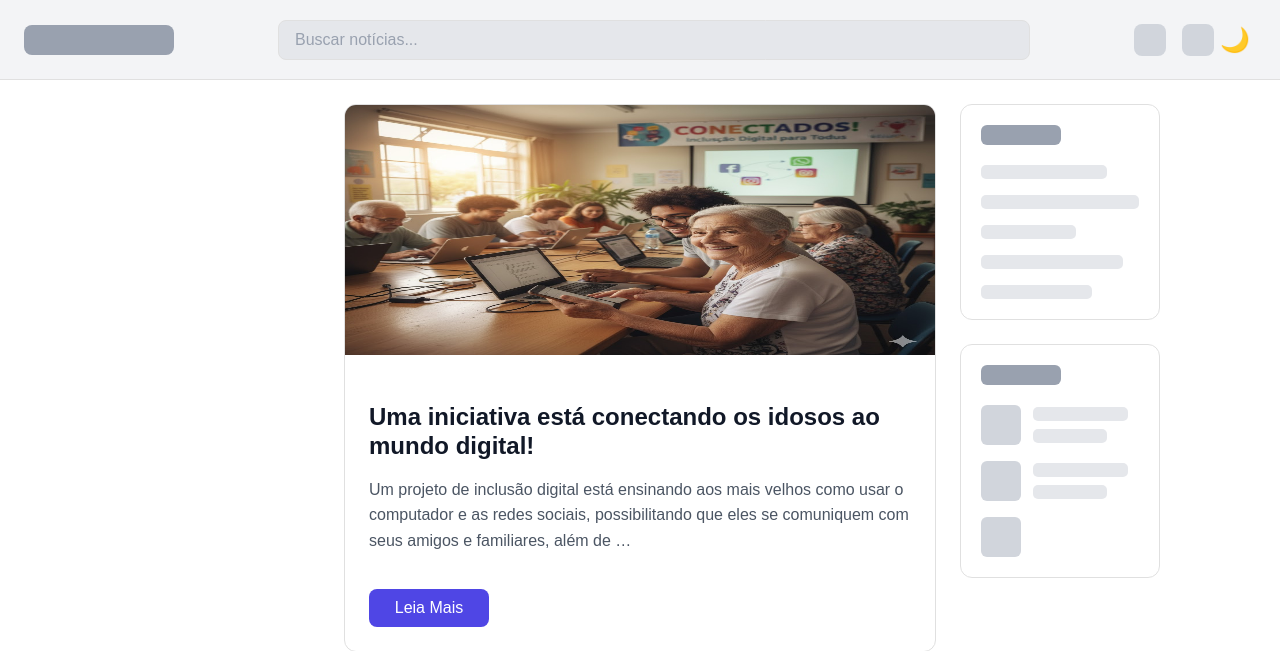
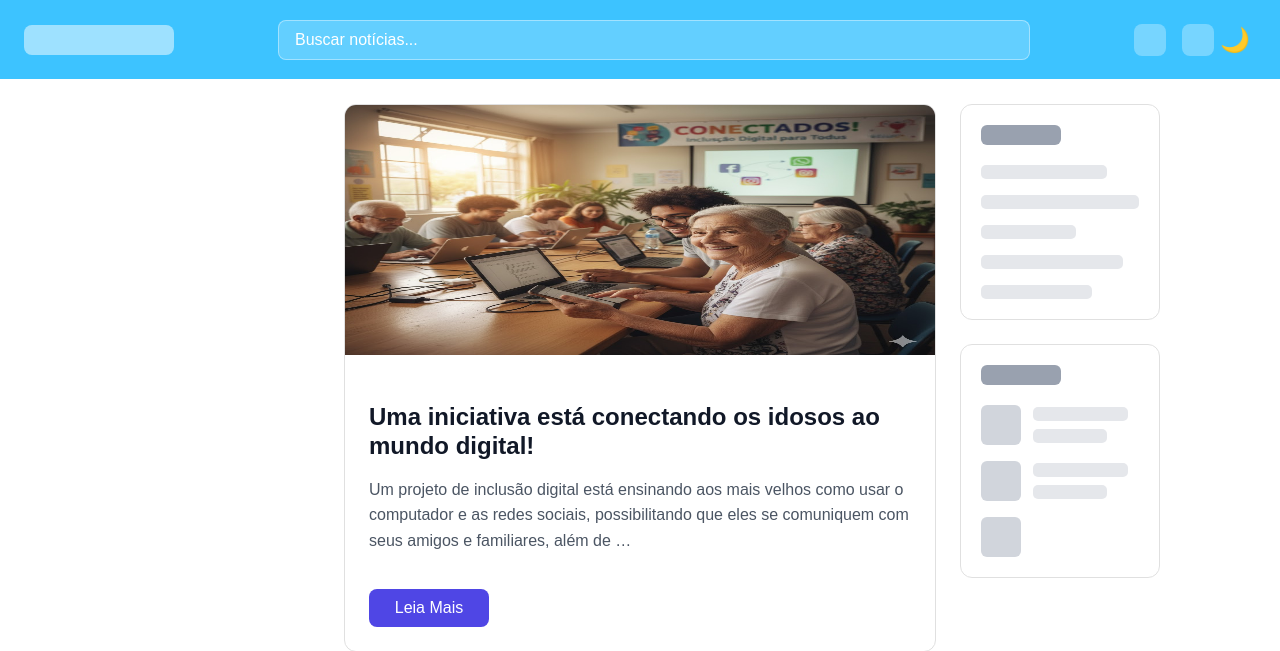
Before and after one commit to joao-c2104/UPDATERS, a Django app: page / in a window 1280 px wide. Shown: the top 651 px of the page. Run offline with Django 5.2, Linux system fonts and the light colour scheme; data comes from the database, SQL or seed files in the repository.

Commit message:
correção da cor das letras, footer e header

```diff
--- a/UPDATERS/feed/static/feed/css/style.css
+++ b/UPDATERS/feed/static/feed/css/style.css
@@ -2,6 +2,10 @@
     --color-background: #f3f4f6;
     --color-surface: #ffffff;
     --color-border: #e0e0e0;
+    --color-primary: #3dc3ff;
+    --color-header-footer: var(--color-primary);
+    --color-text-primary: #111827;
+    --color-text-secondary: #4B5563;
     --color-placeholder-light: #e5e7eb;
     --color-placeholder-medium: #d1d5dc;
     --color-placeholder-dark: #99a1af;
@@ -20,13 +36,14 @@ body {
     font-family: sans-serif;
     background-color: var(--color-surface);
     padding-top: var(--header-height);
+    color: var(--color-text-primary);
 }
 
 .header {
     width: 100%;
     height: var(--header-height);
-  background-color: var(--color-background);
-  border-bottom: 1px solid var(--color-border);
+    background-color: var(--color-header-footer);
+    border-bottom: 1px solid #ffffff;
     padding: 0 var(--content-gap);
     display: flex;
     justify-content: center;
@@ -35,6 +52,20 @@ body {
     top: 0;
     left: 0;
     z-index: 100;
+}
+
+body.dark-mode .header {
+    border-bottom: 1px solid #3c3c3c;
+}
+
+.header *,
+.header_search-input::placeholder {
+    color: #ffffff !important;
+}
+
+.header_search-bar {
+    background-color: rgba(255, 255, 255, 0.2);
+    border: 1px solid rgba(255, 255, 255, 0.4);
 }
 
 .header__container {
@@ -49,7 +80,7 @@ body {
 .header_logo {
     width: 150px;
     height: 30px;
-  background-color: var(--color-placeholder-dark);
+    background-color: rgba(255, 255, 255, 0.5);
     border-radius: 8px;
     flex-shrink: 0;
 }
@@ -60,8 +91,6 @@ body {
     min-width: 150px;
     margin-left: 80px;
     margin-right: 80px;
-  background-color: var(--color-placeholder-light);
-  border: 1px solid var(--color-border);
     border-radius: 8px;
     display: flex;
 }
@@ -72,24 +101,10 @@ body {
     width: 100%;
     padding: 0 16px;
     font-size: 1rem;
-    color: #333;
+    color: #ffffff;
     background-color: transparent;
     border: none;
     outline: none;
-}
-
-.header_search-input::placeholder {
-    color: #99a1af;
-    opacity: 1;
-}
-
-.search-results-title {
-    font-size: 1.8rem;
-    font-weight: 600;
-    color: #333;
-    border-bottom: 2px solid var(--color-placeholder-light);
-    padding-bottom: 16px;
-    margin-bottom: var(--content-gap);
 }
 
 .header_actions {
@@ -102,8 +117,17 @@ body {
 .header_icon {
     width: 32px;
     height: 32px;
-  background-color: var(--color-placeholder-medium);
+    background-color: rgba(255, 255, 255, 0.3);
     border-radius: 8px;
+}
+
+.search-results-title {
+    font-size: 1.8rem;
+    font-weight: 600;
+    color: var(--color-text-primary);
+    border-bottom: 2px solid var(--color-placeholder-light);
+    padding-bottom: 16px;
+    margin-bottom: var(--content-gap);
 }
 
 .page-container {
@@ -303,22 +332,13 @@ body {
     border-radius: 6px;
 }
 
-/* Tema escuro */
-body.dark-mode {
-  --color-background: #1e1e1e;
-  --color-surface: #2b2b2b;
-  --color-border: #3c3c3c;
-  --color-placeholder-light: #3f3f3f;
-  --color-placeholder-medium: #555;
-  --color-placeholder-dark: #777;
-}
-
 .theme-toggle {
     background: none;
     border: none;
     font-size: 1.5rem;
     cursor: pointer;
     transition: transform 0.2s;
+    color: var(--color-text-primary);
 }
 
 .theme-toggle:hover {
```
Also changed, not shown: other parts of UPDATERS/feed/static/feed/css/style.css (+22 -5 lines). Lines whose indentation alone changed are shown as unchanged.
